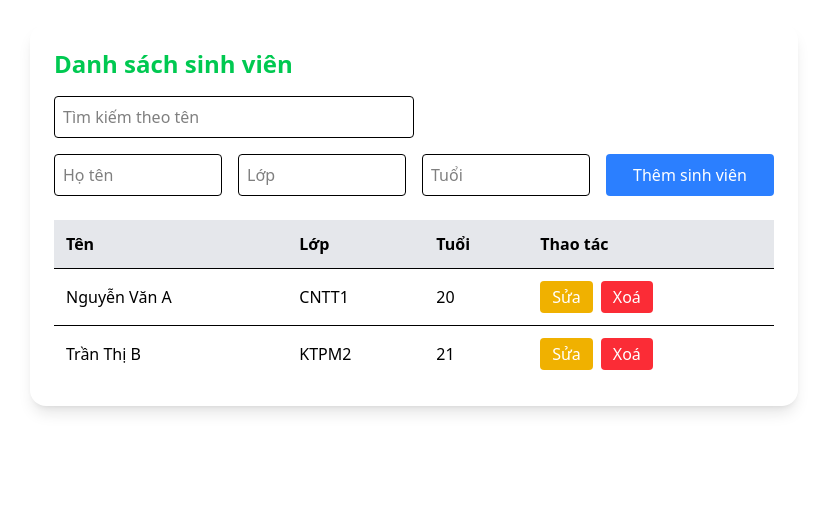
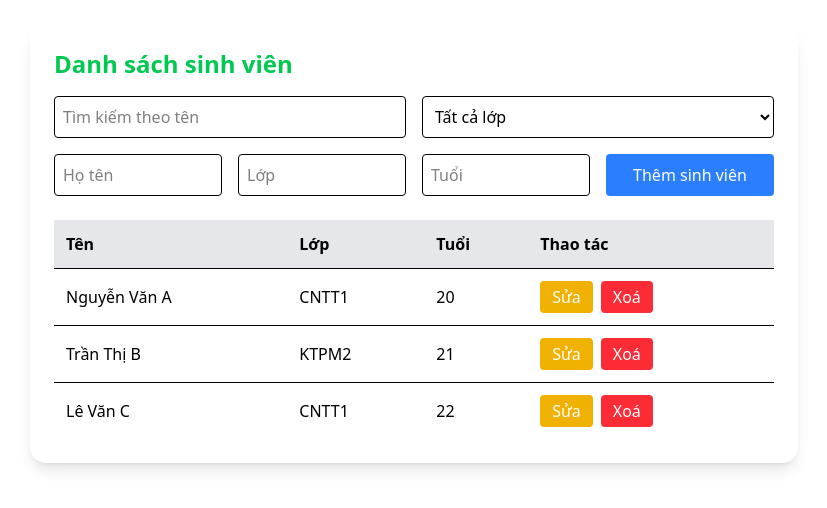
Before and after one commit to Quyen2111/22640121_NguyenTrungQuyen_KTReact, a React (Vite) app in the folder baikt/: page / in a window 1280 px wide. Shown: the top 508 px of the page, without its empty margins (226-1053 px from the left). Built offline with nearby package versions, Linux system fonts and the light colour scheme.

Commit message:
loc sinh vien theo lop

```diff
--- a/baikt/src/App.jsx
+++ b/baikt/src/App.jsx
@@ -2,9 +2,11 @@ import { useState } from 'react';
 
 function App() {
   const [search, setSearch] = useState('');
+  const [selectedClass, setSelectedClass] = useState('');
   const [students, setStudents] = useState([
     { id: 1, ten: 'Nguyễn Văn A', lop: 'CNTT1', tuoi: 20 },
     { id: 2, ten: 'Trần Thị B', lop: 'KTPM2', tuoi: 21 },
+    { id: 3, ten: 'Lê Văn C', lop: 'CNTT1', tuoi: 22 },
   ]);
 
   const [form, setForm] = useState({ ten: '', lop: '', tuoi: '' });
@@ -43,21 +45,37 @@ function App() {
     setEditingId(null);
   };
 
+  const classes = Array.from(new Set(students.map(s => s.lop)));
+
   const filteredStudents = students.filter(student =>
-    student.ten.toLowerCase().includes(search.toLowerCase())
+    student.ten.toLowerCase().includes(search.toLowerCase()) &&
+    (selectedClass === '' || student.lop === selectedClass)
   );
 
   return (
     <div className="p-6 max-w-3xl mx-auto bg-white rounded-2xl shadow-lg mt-6">
       <h1 className="text-2xl font-bold text-green-500 mb-4">Danh sách sinh viên</h1>
 
+      <div className="mb-4 grid grid-cols-1 md:grid-cols-2 gap-4">
         <input
           type="text"
           placeholder="Tìm kiếm theo tên"
           value={search}
           onChange={(e) => setSearch(e.target.value)}
-        className="border p-2 rounded w-full md:w-1/2 mb-4"
+          className="border p-2 rounded w-full"
         />
+
+        <select
+          value={selectedClass}
+          onChange={(e) => setSelectedClass(e.target.value)}
+          className="border p-2 rounded w-full"
+        >
+          <option value="">Tất cả lớp</option>
+          {classes.map(lop => (
+            <option key={lop} value={lop}>{lop}</option>
+          ))}
+        </select>
+      </div>
 
       <div className="mb-6 grid grid-cols-1 md:grid-cols-4 gap-4">
         <input
```
Also changed, not shown: baikt/MinhChung/cau7.png (added). Lines whose indentation alone changed are shown as unchanged.
